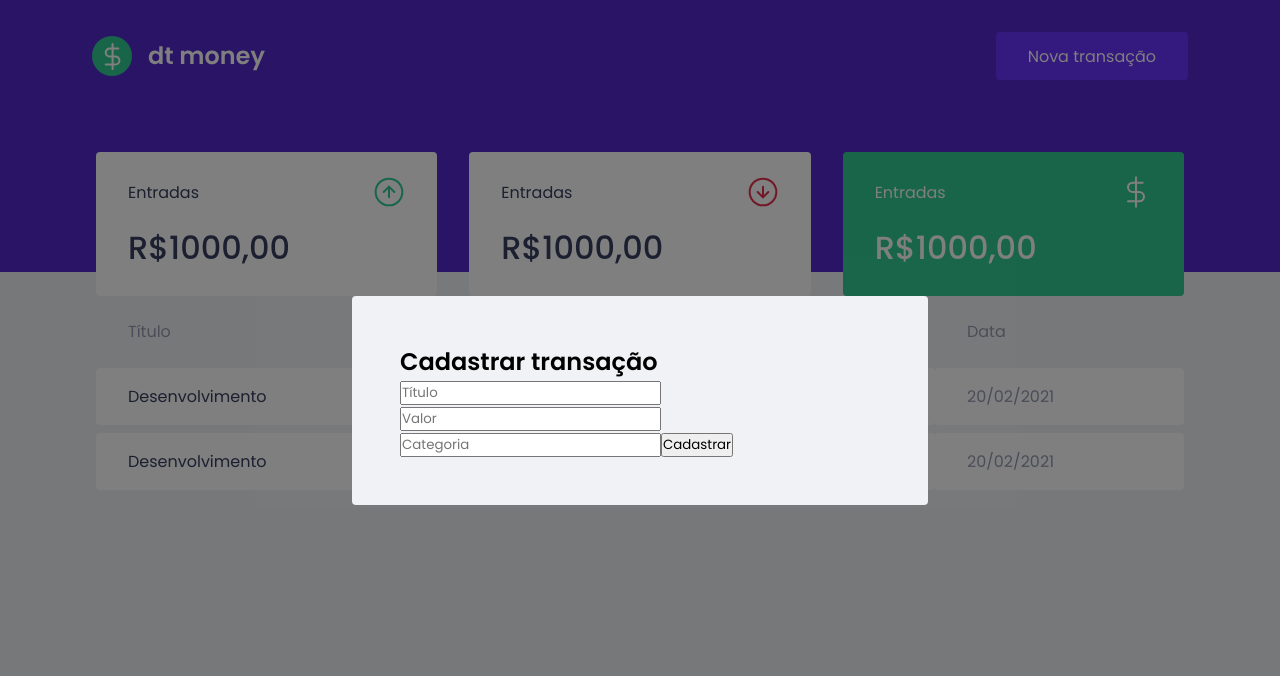
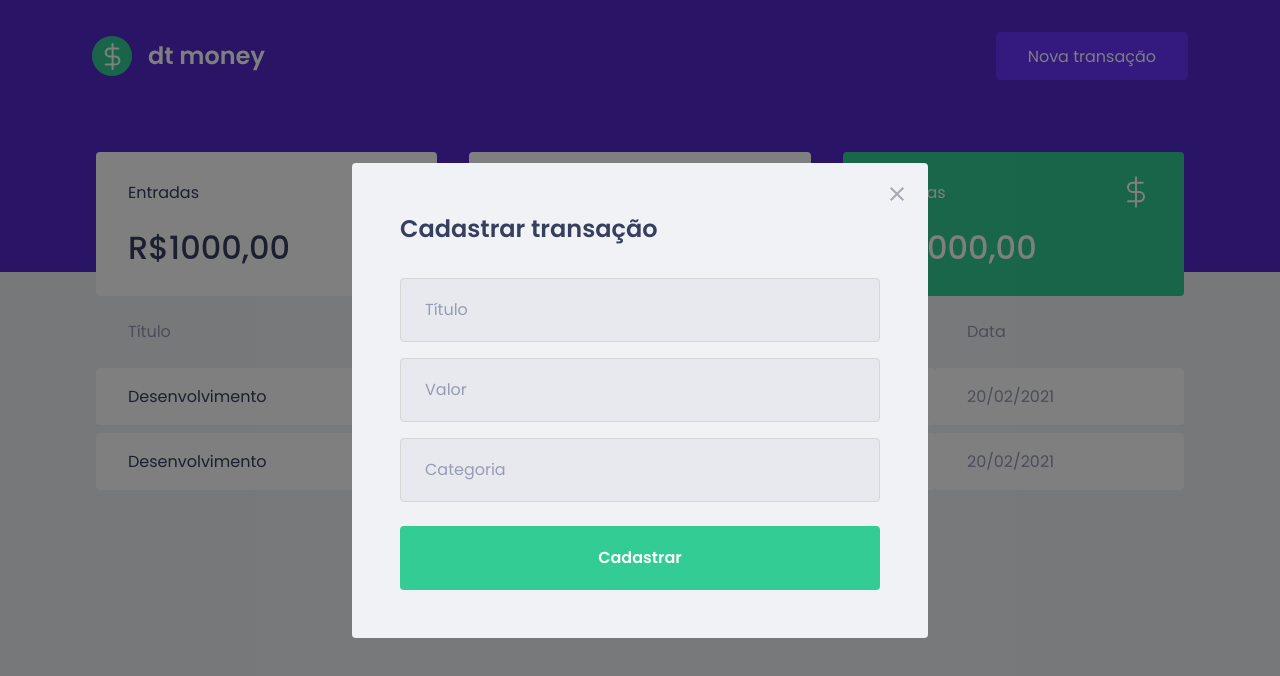
Before and after one commit to DenysRogeres/OpenFinance, a React (Create React App) app: page / in a window 1280 px wide. Both pictures are taken after a click on the button "Nova transação". Shown: the top 676 px of the page. Built offline with nearby package versions, Linux system fonts and the light colour scheme; no server answers; what miragejs would draw is missing.

Commit message:
add styles in TransactionModal

```diff
--- a/src/components/NewTransactionModal/index.tsx
+++ b/src/components/NewTransactionModal/index.tsx
@@ -1,5 +1,6 @@
 import Modal from 'react-modal';
 import { Container } from './styles';
+import closeImg from '../../assets/close.svg'
 
 interface NewTransactionModalProps {
     isOpen: boolean;
@@ -14,6 +15,9 @@ export function NewTransactionModal({isOpen, onRequestClose}: NewTransactionModa
           overlayClassName="react-modal-overlay"
           className="react-modal-content"
          >
+        <div>
+            <img src={closeImg} alt="Fechar" onClick={onRequestClose} className="react-modal-close"/>
+        </div>
         <Container>
           <h2>Cadastrar transação</h2>
 
--- a/src/components/NewTransactionModal/styles.ts
+++ b/src/components/NewTransactionModal/styles.ts
@@ -1,4 +1,51 @@
 import styled from "styled-components"
 
 export const Container = styled.form`
-`
+
+    h2 {
+        color: var(--text-title);
+        font-size: 1.5rem;
+        margin-bottom: 2rem;
+    }
+
+    input {
+        padding: 0 1.5rem;
+        width: 100%;
+        height: 4rem;
+        border-radius: 0.25rem;
+
+        background: #e7e9ee;
+        border: 1px solid #d7d7d7;
+
+        font-weight: 400;
+        font-size: 1rem;
+
+        &::placeholder {
+            color: var(--text-body);
+        }
+
+        & + input{
+            margin-top: 1rem;
+        }
+    }
+
+    button {
+        width: 100%;
+        padding: 0 1.5rem;
+        height: 4rem;
+        background: var(--green);
+        color: #FFF;
+        border-radius: 0.25rem;
+        border: 0;
+        font-size: 1rem;
+        margin-top: 1.5rem;
+        font-weight: 600;
+
+        transition: filter 0.2s;
+
+        &:hover {
+            filter: brightness(0.9);
+        }
+    }
+
+`;
--- a/src/styles/global.ts
+++ b/src/styles/global.ts
@@ -65,6 +65,7 @@ export const GlobalStyled = createGlobalStyle`
         right: 0;
         left: 0;
     }
+
     .react-modal-content {
         width: 100%;
         max-width: 576px;
@@ -72,7 +73,19 @@ export const GlobalStyled = createGlobalStyle`
         padding: 3rem;
         position: relative;
         border-radius: 0.25rem;
+    }
 
+    .react-modal-close {
+        cursor: pointer;
+        position: absolute;
+        right: 1.5rem;
+        top: 1.5rem;
+
+        transition: filter 0.2s;
+
+        &:hover {
+            filter: brightness(0.6);
+        }
     }
 
 `
```
